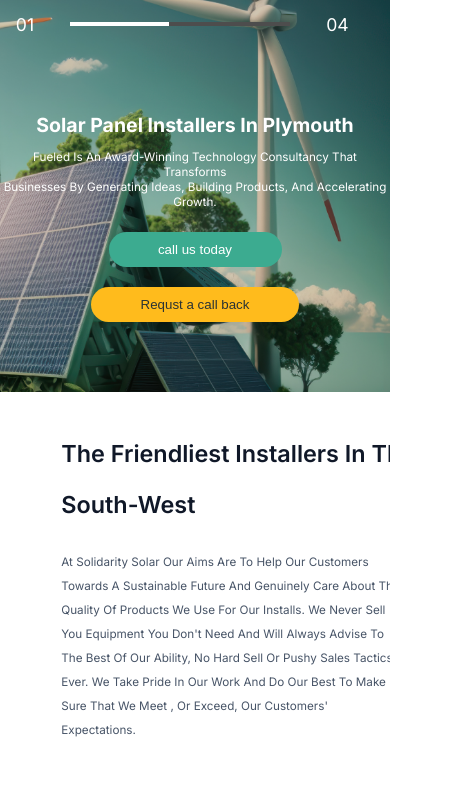
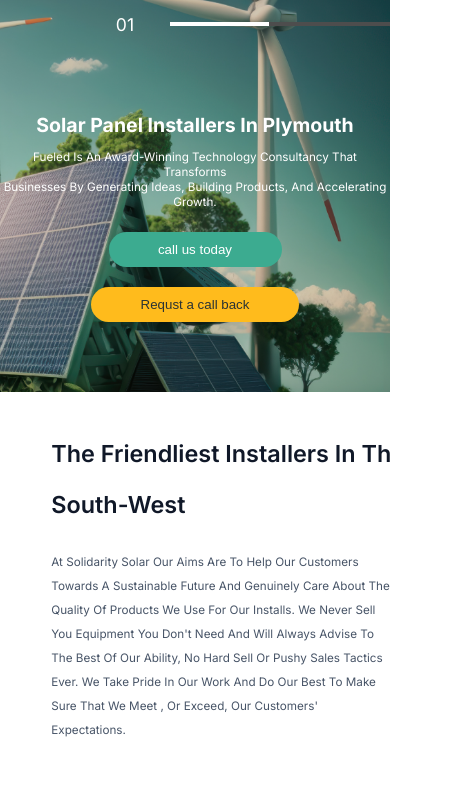
Before and after one commit to mostafa72xs/solar-system, a plain HTML site: page index.html in a window 390 px wide. Shown: the part 57-844 px from the top of the page, 449 px wide, since content can reach past the window. Drawn offline with Linux system fonts and the light colour scheme.

Commit message:
Update style.css

```diff
--- a/style.css
+++ b/style.css
@@ -977,7 +977,7 @@ footer .foot div:nth-child(2) button{
     }
     .load{
         margin-top: -100px;
-        margin-left: -200px;
+        margin-left: -100px !important;
     }
 
     .main h1 {
@@ -1012,11 +1012,11 @@ footer .foot div:nth-child(2) button{
     .box div:nth-child(1) h1{
         font-size: 6vw;
         width: 80% !important;
-        padding-left: 20px;
+        padding-left: 10px;
     }
     .box div:nth-child(1) p{
         font-size: 3vw;
-        padding-left: 20px;
+        padding-left: 10px;
         width: 70% !important;
 
         height: auto;
```
